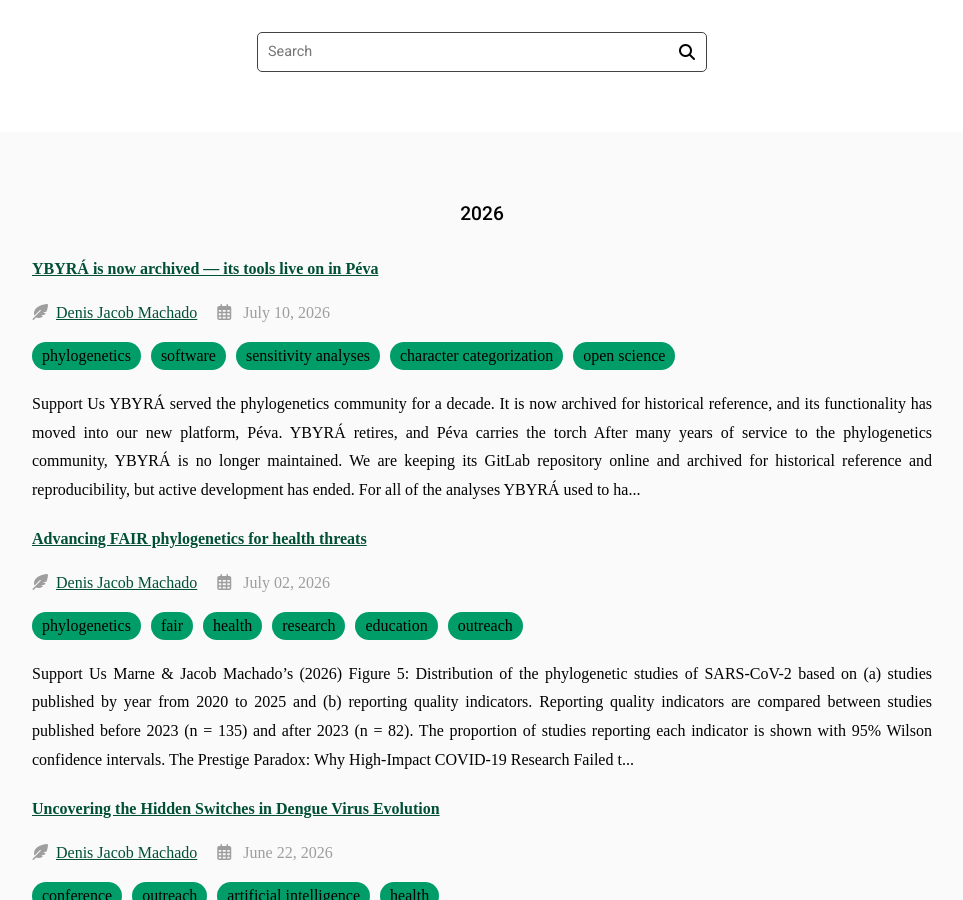
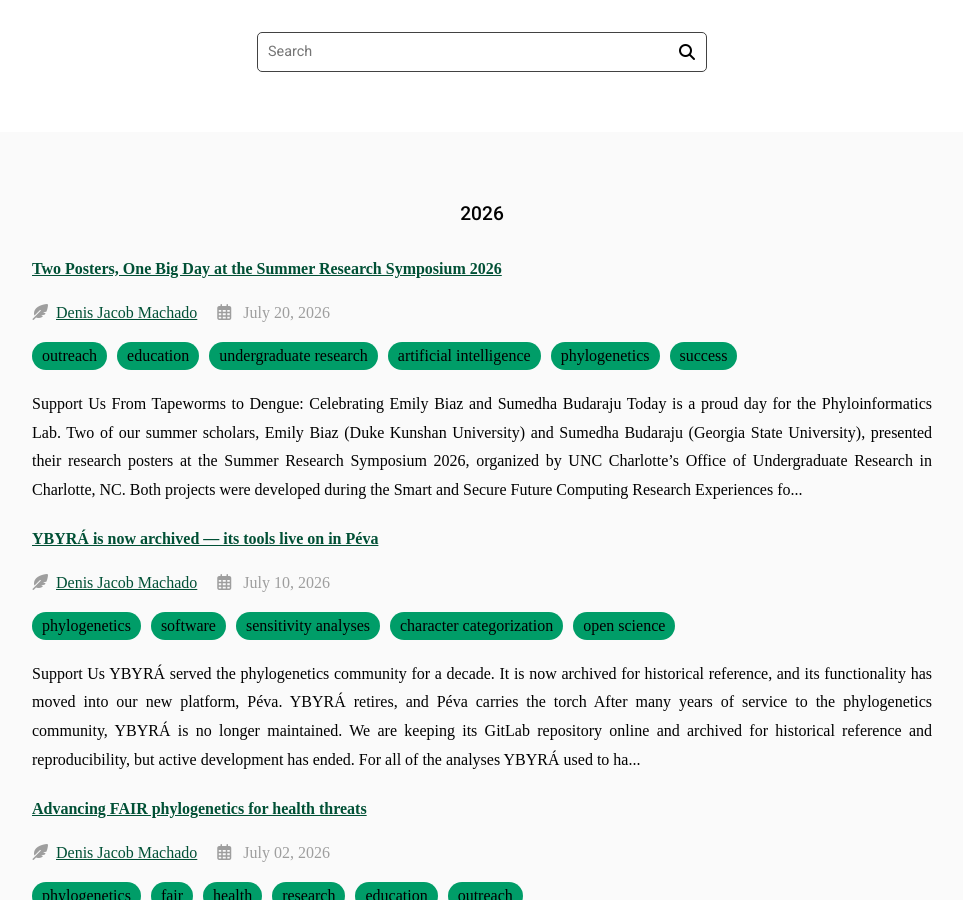
Before and after one commit to machadodj/machadodj.github.io, a Jekyll site: the page built from news/index.md, in a window 1280 px wide and 900 px high, scrolled down 305 px. Shown: the whole window, without its empty margins (158-1121 px from the left). Built offline with Jekyll 4.4.1, drawn with Linux system fonts in a browser that asks for light colours; nearby versions of some CDN libraries; some web fonts are replaced; some of the changed lines change nothing that is shown.

Commit message:
News about REU26

```diff
--- /dev/null
+++ b/_posts/2026-07-20-REUPosters.md
@@ -0,0 +1,67 @@
+---
+title: Two Posters, One Big Day at the Summer Research Symposium 2026
+tags:
+  - outreach
+  - education
+  - undergraduate research
+  - artificial intelligence
+  - phylogenetics
+  - success
+author: Denis Jacob Machado
+member: Denis_Jacob_Machado
+---
+
+{% include link.html link="https://give.charlotte.edu/ascendportal/s/give" text="Support Us" icon="fas fa-heart" style="button" %}
+{:.center}
+
+# From Tapeworms to Dengue: Celebrating Emily Biaz and Sumedha Budaraju
+
+Today is a proud day for the Phyloinformatics Lab. Two of our summer scholars, **Emily Biaz** (Duke Kunshan University) and **Sumedha Budaraju** (Georgia State University), presented their research posters at the **Summer Research Symposium 2026**, organized by UNC Charlotte's Office of Undergraduate Research in Charlotte, NC. Both projects were developed during the **Smart and Secure Future Computing Research Experiences for Undergraduates (REU) in Computing** at the College of Computing and Informatics (CCI), funded by the National Science Foundation (NSF #2244424).
+
+What makes this pair of posters so exciting is that they pull on the same thread — our open-source **[Péva](https://gitlab.com/phyloinformatics/peva-public)** platform for phylogenomics — from two completely different directions: one deep in the machine learning that reads evolutionary trees, and the other stress-testing how we detect viral recombination. Here is a look at what each of them accomplished.
+
+{% include figure.html image="images/20260720_Biaz.png" caption="Emily Biaz & Jacob Machado (2026): 'Péva has the first automated tool for measuring the association between a phylogeny and its metadata.' Presented at the Summer Research Symposium 2026 (UNC Charlotte)." %}
+{:.center}
+
+## Emily Biaz — Teaching a tree to check its own work
+
+A phylogenetic tree sorts species into nested groups called clades. A few years ago, our lab (Vieira Alves *et al.*, 2025, *Cladistics*) showed something surprising: you can predict those clades from ordinary, non-phylogenetic metadata — a species' host, its geography — using a machine learning model. If data that never went into building a tree can still recover its structure, that tree earns powerful independent support.
+
+Emily took that proof of concept and turned it into an automated tool. Her project generalizes the original flat Random Forest into **Péva**, which carves a tree top-down into nested clades and trains one small LightGBM "router" at every branching point — no manual clade labeling, no hand-holding for missing or mixed data. She then tackled the question the original study left open: *which* features is the model really using, and does it quietly start leaning on noise as the real signal disappears?
+
+Her headline result is a beautiful cautionary tale about how we measure importance:
+
+- Validated on simulated data with a known answer (3 true-signal and 7 pure-noise features) plus two real systems — tapeworms and global tuberculosis.
+- The **perturbation test** confirms the signal is genuine: as clade labels are progressively scrambled, held-out accuracy decays smoothly toward chance, exactly as a model learning something real should.
+- Read with the quick, training-side measures (Gini impurity, LightGBM gain), noise *appears* to overtake signal — a compelling but **false** story.
+- Measured honestly with **held-out permutation importance**, on the very same data, that crossover vanishes: noise never outranks signal, on any dataset, at any level of scrambling.
+
+{% include figure.html image="images/20260720_Budaraju.png" caption="Sumedha Budaraju & Jacob Machado (2026): 'Benchmarking Péva against RDP5 for viral recombination detection using simulated alignments.' Presented at the Summer Research Symposium 2026 (UNC Charlotte)." %}
+{:.center}
+
+## Sumedha Budaraju — Catching viruses in the act of swapping genes
+
+Viruses recombine: when two of them infect the same cell, they can trade chunks of genome and produce something new. Detecting those events is critical for surveillance and vaccine safety, but detectors are notoriously hard to trust — so Sumedha built a controlled arena to grade them fairly. She generated **81 simulated alignments** with the recombinant, its donors, and its breakpoints all known in advance, spanning three tree sizes, three alignment lengths, and three post-recombination mutation rates.
+
+On that benchmark she put **Péva** head-to-head with the widely used **RDP5**:
+
+- At its default settings, Péva made **zero false positives** (perfect precision) — it never cried wolf.
+- The default scan window was simply too wide for short alignments; narrowing it lifted recall on 300-bp alignments from 0.04 to 0.56 — a concrete, fixable weakness the benchmark exposed.
+- Tuned, Péva reached recall 0.72 / precision 0.81, competitive with RDP5's 0.80 / 0.74 — but spanning a **tunable precision–recall frontier**, where RDP5 offers only one fixed operating point and never reaches zero false positives.
+- And it is fast: all 81 alignments in about **8 seconds**.
+
+Her work connects directly to our newest preprint, **"Evidence for recombination in dengue virus genomes"** (Oliveira *et al.*, 2026), where this family of unsupervised, phylogeny-based detection methods uncovered dozens of previously undescribed recombination events across all four dengue serotypes. Sumedha's simulation benchmark is exactly the kind of controlled, ground-truth evaluation that tells us how far to trust those real-world discoveries.
+
+## One platform, two frontiers
+
+Put side by side, these posters tell a single story about rigorous, reproducible science. Emily's project shows that the *right* way to ask "what is my model doing?" can overturn a convincing-but-wrong answer. Sumedha's shows that the *right* way to benchmark a tool can reveal both its genuine strengths and a precise weakness to fix. Both are now built into **Péva**, and both come with complete, FAIR supplementary materials — posters, figures, data, and instructions to reproduce every result:
+
+- Emily's supplement: [research/reu26/biaz_hierarchical_clade_prediction](https://gitlab.com/phyloinformatics/peva-public/-/tree/main/research/reu26/biaz_hierarchical_clade_prediction)
+- Sumedha's supplement: [research/reu26/budaraju_recombination_benchmark](https://gitlab.com/phyloinformatics/peva-public/-/tree/main/research/reu26/budaraju_recombination_benchmark)
+
+## Congratulations, and thank you
+
+An enormous congratulations to Emily and Sumedha — presenting original research at a symposium after a single summer is no small feat, and they did it with clarity and confidence. Thank you to the mentors and peers who supported them along the way, to UNC Charlotte's Office of Undergraduate Research for hosting the symposium, and to the National Science Foundation, whose support of our REU Site (NSF #2244424) makes experiences like these possible. We cannot wait to see where these two go next.
+
+{% include link.html link="https://gitlab.com/phyloinformatics/peva-public/-/tree/main/research/reu26" text="Explore the Poster Supplements on GitLab" icon="fas fa-arrow-right" flip=true %}
+{:.center}
--- a/outreach/index.md
+++ b/outreach/index.md
@@ -73,6 +73,11 @@
 
 
 ## <i class="fas fa-user-group"></i>Posters
+
+### 2026
+
+- **July 20, 2026**: "Péva has the first automated tool for measuring the association between a phylogeny and its metadata" by Emily Biaz and Denis Jacob Machado. This student project and presentation was funded by CCI's REU program "Smart and Secure Future Computing" (NSF #2244424) and presented at the Summer Research Symposium 2026, organized by UNC Charlotte's Office of Undergraduate Research (Charlotte, NC, USA). See the poster and supplementary materials in [GitLab](https://gitlab.com/phyloinformatics/peva-public/-/tree/main/research/reu26/biaz_hierarchical_clade_prediction).
+- **July 20, 2026**: "Benchmarking Péva against RDP5 for viral recombination detection using simulated alignments" by Sumedha Budaraju and Denis Jacob Machado. This student project and presentation was funded by CCI's REU program "Smart and Secure Future Computing" (NSF #2244424) and presented at the Summer Research Symposium 2026, organized by UNC Charlotte's Office of Undergraduate Research (Charlotte, NC, USA). See the poster and supplementary materials in [GitLab](https://gitlab.com/phyloinformatics/peva-public/-/tree/main/research/reu26/budaraju_recombination_benchmark).
 
 ### 2025
 
```
Also changed, not shown: images/20260720_Biaz.png (added), images/20260720_Budaraju.png (added).
